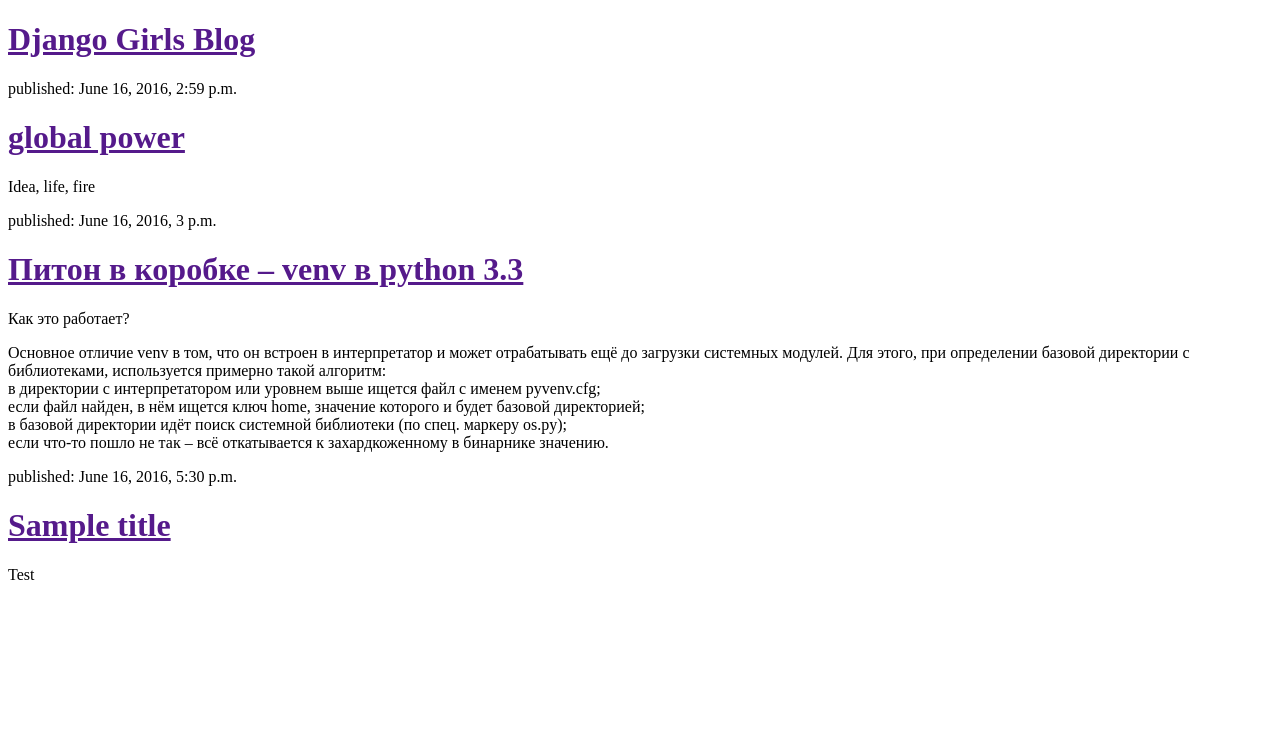
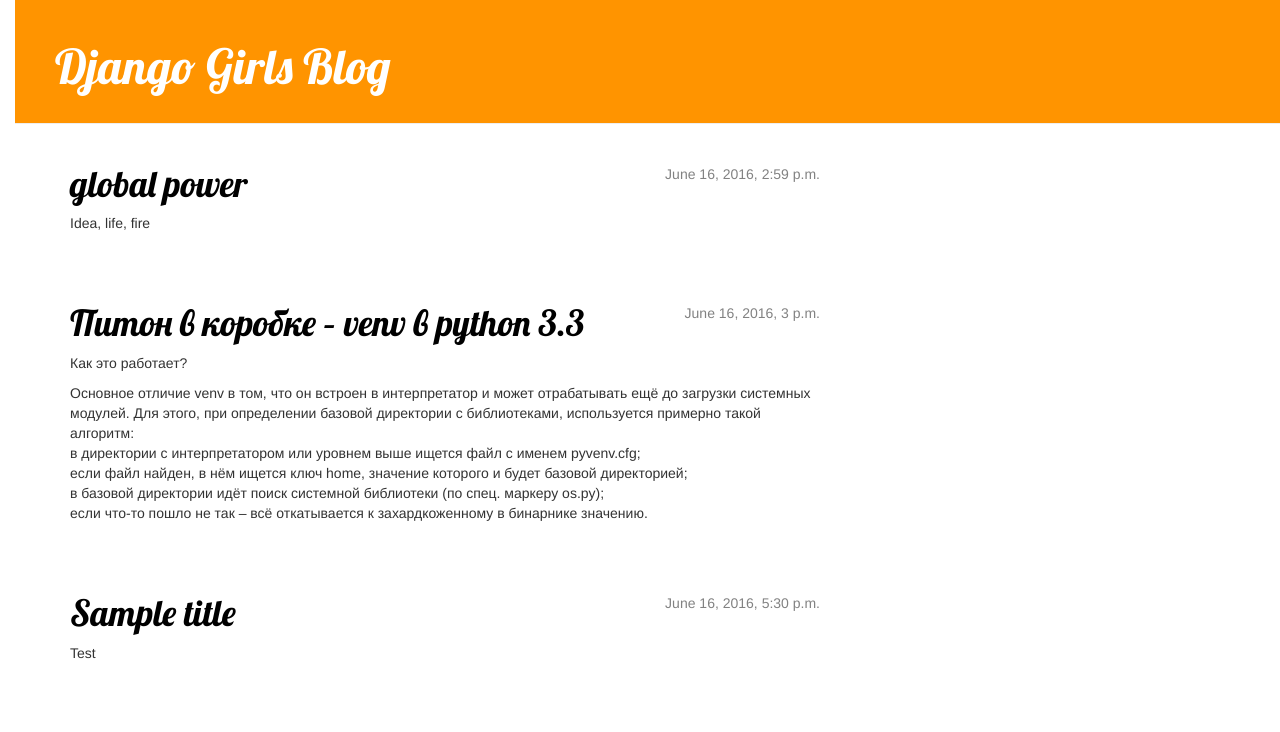
Before and after one commit to dartisimus/my-first-blog, a Django app: page / in a window 1280 px wide. Shown: the top 732 px of the page. Run offline with Django 3.2, Linux system fonts and the light colour scheme; data comes from the database, SQL or seed files in the repository; some libraries are stand-ins or nearby versions.

Commit message:
Added view and template for detailed blog post as well as CSS for the site.

```diff
--- /dev/null
+++ b/blog/static/css/blog.css
@@ -0,0 +1,53 @@
+  h1 a {
+        color: #FCA205;
+        font-family: 'Lobster';
+   }
+  body {
+        padding-left: 15px;
+   }
+  .page-header {
+        background-color: #ff9400;
+        margin-top: 0;
+        padding: 20px 20px 20px 40px;
+  }
+   .page-header h1, .page-header h1 a, .page-header h1 a:visited, .page-header h1 a:active {
+        color: #ffffff;
+        font-size: 36pt;
+        text-decoration: none;
+   }
+
+   .content {
+        margin-left: 40px;
+   }
+
+   h1, h2, h3, h4 {
+        font-family: 'Lobster', cursive;
+   }
+
+   .date {
+        float: right;
+        color: #828282;
+   }
+
+   .save {
+        float: right;
+    }
+
+   .post-form textarea, .post-form input {
+        width: 100%;
+   }
+
+   .top-menu, .top-menu:hover, .top-menu:visited {
+        color: #ffffff;
+        float: right;
+        font-size: 26pt;
+        margin-right: 20px;
+   }
+
+   .post {
+        margin-bottom: 70px;
+   }
+
+   .post h1 a, .post h1 a:visited {
+        color: #000000;
+   }
--- /dev/null
+++ b/blog/templates/blog/base.html
@@ -0,0 +1,27 @@
+<!DOCTYPE html>
+{% load staticfiles %}
+<html>
+<head lang="en">
+    <meta charset="UTF-8">
+    <link rel="stylesheet" href="//maxcdn.bootstrapcdn.com/bootstrap/3.2.0/css/bootstrap.min.css">
+    <link rel="stylesheet" href="//maxcdn.bootstrapcdn.com/bootstrap/3.2.0/css/bootstrap-theme.min.css">
+    <link rel="stylesheet" href="{% static 'css/blog.css' %}">
+    <link href="https://fonts.googleapis.com/css?family=Lobster&subset=latin,cyrillic" rel="stylesheet" type="text/css">
+
+    <title>Django Girls blog</title>
+ </head>
+ <body>
+            <div class="page-header">
+            <h1><a href="/">Django Girls Blog</a></h1>
+            </div>
+            <div class="content container">
+                <div class="row">
+                    <div class="col-md-8">
+                        {% block content %}
+                        {% endblock %}
+                    </div>
+                </div>
+            </div>
+
+</body>
+</html>
--- a/blog/templates/blog/post_list.html
+++ b/blog/templates/blog/post_list.html
@@ -1,22 +1,13 @@
-<!DOCTYPE html>
-<html>
-<head lang="en">
-    <meta charset="UTF-8">
+{% extends 'blog/base.html' %}
 
-    <title>Django Girls blog</title>
- </head>
- <body>
-            <div>
-                <h1><a href="">Django Girls Blog</a></h1>
+{% block content %}
+    {% for post in posts %}
+        <div class="post">
+            <div class="date">
+                {{ post.published_date }}
             </div>
-
-            {% for post in posts %}
-                <div>
-                    <p>published: {{ post.published_date }}</p>
-                    <h1><a href="">{{ post.title }}</a></h1>
-                    <p>{{ post.text|linebreaks }}</p>
-                </div>
-            {% endfor %}
-
-</body>
-</html>
+            <h1><a href="{% url 'post_detail' pk=post.pk %}">{{ post.title }}</a></h1>
+            <p>{{ post.text|linebreaks }}</p>
+        </div>
+    {% endfor %}
+{% endblock content %}
--- a/blog/urls.py
+++ b/blog/urls.py
@@ -2,5 +2,6 @@
 from . import views
 
 urlpatterns = [
-    url(r'^$', views.post_list, name='post_list')
+    url(r'^$', views.post_list, name='post_list'),
+    url(r'^post/(?P<pk>[0-9]+)/$', views.post_detail, name='post_detail'),
 ]
--- a/blog/views.py
+++ b/blog/views.py
@@ -1,7 +1,11 @@
-from django.shortcuts import render
+from django.shortcuts import render, get_object_or_404
 from django.utils import timezone
 from .models import Post
 
 def post_list(request):
     posts = Post.objects.filter(published_date__lte=timezone.now()).order_by('published_date')
     return render(request, 'blog/post_list.html', {'posts': posts})
+
+def post_detail(request, pk):
+    post = get_object_or_404(Post, pk=pk)
+    return render(request, 'blog/post_detail.html', {'post': post})
```
Also changed, not shown: blog/templates/blog/post_detail.html (added, +13 -0 lines).
